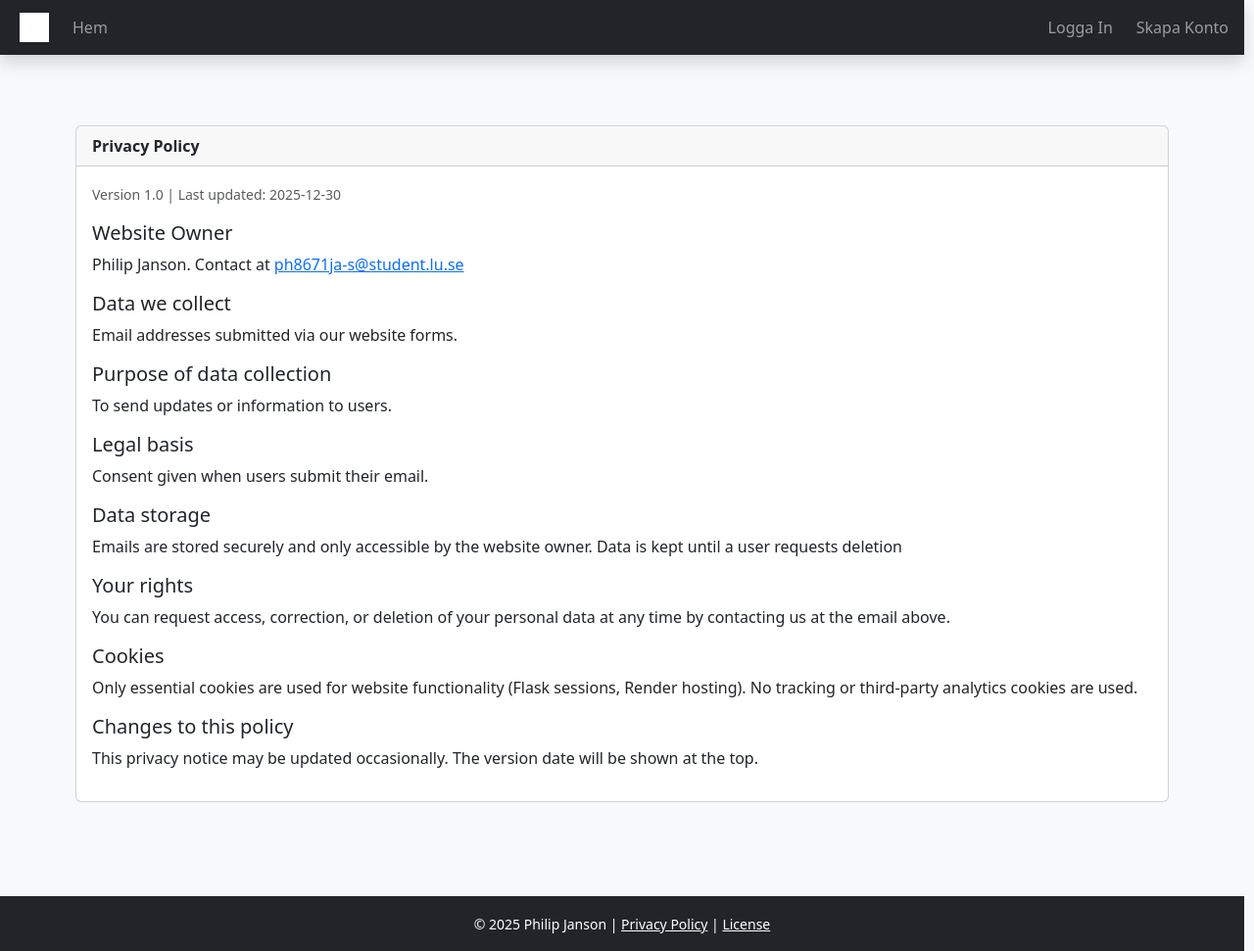
After one commit to PhilipJanson/Premier-League-Tips, a Flask app: page /privacy-policy in a window 1280 px wide. The commit adds this page. Shown: the whole page at 98% size. Run offline with Flask 3, Linux system fonts and the light colour scheme; data that the repository does not hold is empty; grey boxes are pictures that could not be loaded.

Commit message:
License, footer, privacy policy

```diff
--- a/website/__init__.py
+++ b/website/__init__.py
@@ -2,7 +2,7 @@
 
 import os
 
-from datetime import timedelta
+from datetime import datetime, timedelta
 from flask import Flask, Response, render_template
 from flask_login import LoginManager
 from flask_migrate import Migrate
@@ -93,6 +93,10 @@ def create_app() -> Flask:
         except Exception:
             return {'general': None}
 
+    @app.context_processor
+    def inject_now():
+        return {'now': datetime.now()}
+
     @login_manager.user_loader
     def load_user(user_id: str) -> User | None:
         return User.by_id(user_id)
--- a/website/templates/base.html
+++ b/website/templates/base.html
@@ -124,15 +124,34 @@
     {% endwith %}
   {% endmacro %}
 
-  <body class="bg-light">
+  <body class="d-flex flex-column min-vh-100 bg-light">
     {% if general and general.holiday_theme %}
       <div id="holiday-snow" aria-hidden="true"></div>
     {% endif %}
+
     {{ navbar() }}
     {{ flashes() }}
-    <div class="content-wrapper pt-4">
+
+    <!-- Content -->
+    <div class="content-wrapper flex-grow-1 pt-4">
       {% block content %}{% endblock %}
     </div>
+
+    <!-- Footer -->
+    <footer class="bg-dark text-white py-3 mt-5">
+      <div class="container text-center">
+        <small>
+          &copy;
+          {{ now.year }}
+          Philip Janson |
+          <a href="/privacy-policy" class="text-white text-decoration-underline">Privacy Policy</a>
+          |
+          <a href="https://github.com/PhilipJanson/Premier-League-Tips/blob/main/LICENSE" class="text-white text-decoration-underline">License</a>
+        </small>
+      </div>
+    </footer>
+
+    <!-- Scripts -->
     <script src="https://cdn.jsdelivr.net/npm/bootstrap@5.3.8/dist/js/bootstrap.bundle.min.js" integrity="sha384-FKyoEForCGlyvwx9Hj09JcYn3nv7wiPVlz7YYwJrWVcXK/BmnVDxM+D2scQbITxI" crossorigin="anonymous"></script>
     {% if general and general.holiday_theme %}
       <script type="text/javascript" src="{{ url_for('static', filename='js/snow.js') }}"></script>
--- /dev/null
+++ b/website/templates/privacy_policy.html
@@ -0,0 +1,35 @@
+{% extends "base.html" %}
+
+{% block title %}Privacy Policy{% endblock %}
+
+{% block content %}
+  <div class="container py-5">
+    <div class="card">
+      <div class="card-header fw-bold">Privacy Policy</div>
+      <div class="card-body">
+        <small class="text-muted">Version 1.0 | Last updated: 2025-12-30</small>
+        <h5 class="mt-3">Website Owner</h5>
+        <p>Philip Janson. Contact at
+          <a href="mailto:ph8671ja-s@student.lu.se">ph8671ja-s@student.lu.se</a>
+        </p>
+        <h5 class="mt-3">Data we collect</h5>
+        <p>Email addresses submitted via our website forms.</p>
+        <h5 class="mt-3">Purpose of data collection</h5>
+        <p>To send updates or information to users.</p>
+        <h5 class="mt-3">Legal basis</h5>
+        <p>Consent given when users submit their email.</p>
+
+        <h5 class="mt-3">Data storage</h5>
+        <p>Emails are stored securely and only accessible by the website owner. Data is kept until a user requests deletion</p>
+
+        <h5 class="mt-3">Your rights</h5>
+        <p>You can request access, correction, or deletion of your personal data at any time by contacting us at the email above.</p>
+
+        <h5 class="mt-3">Cookies</h5>
+        <p>Only essential cookies are used for website functionality (Flask sessions, Render hosting). No tracking or third-party analytics cookies are used.</p>
+        <h5 class="mt-3">Changes to this policy</h5>
+        <p>This privacy notice may be updated occasionally. The version date will be shown at the top.</p>
+      </div>
+    </div>
+  </div>
+{% endblock %}
--- a/website/views.py
+++ b/website/views.py
@@ -174,3 +174,13 @@ def endpoint_register_tips() -> Response:
         abort(500)
 
     return jsonify({}), 200
+
+@views.route('/privacy-policy')
+def endpoint_privacy_policy() -> str:
+    """Privacy policy."""
+
+    season_data = Season.get_season_data()
+    kwargs = {
+        'season_data': season_data,
+    }
+    return render_template('privacy_policy.html', **kwargs)
```
Also changed, not shown: 1 other file.
